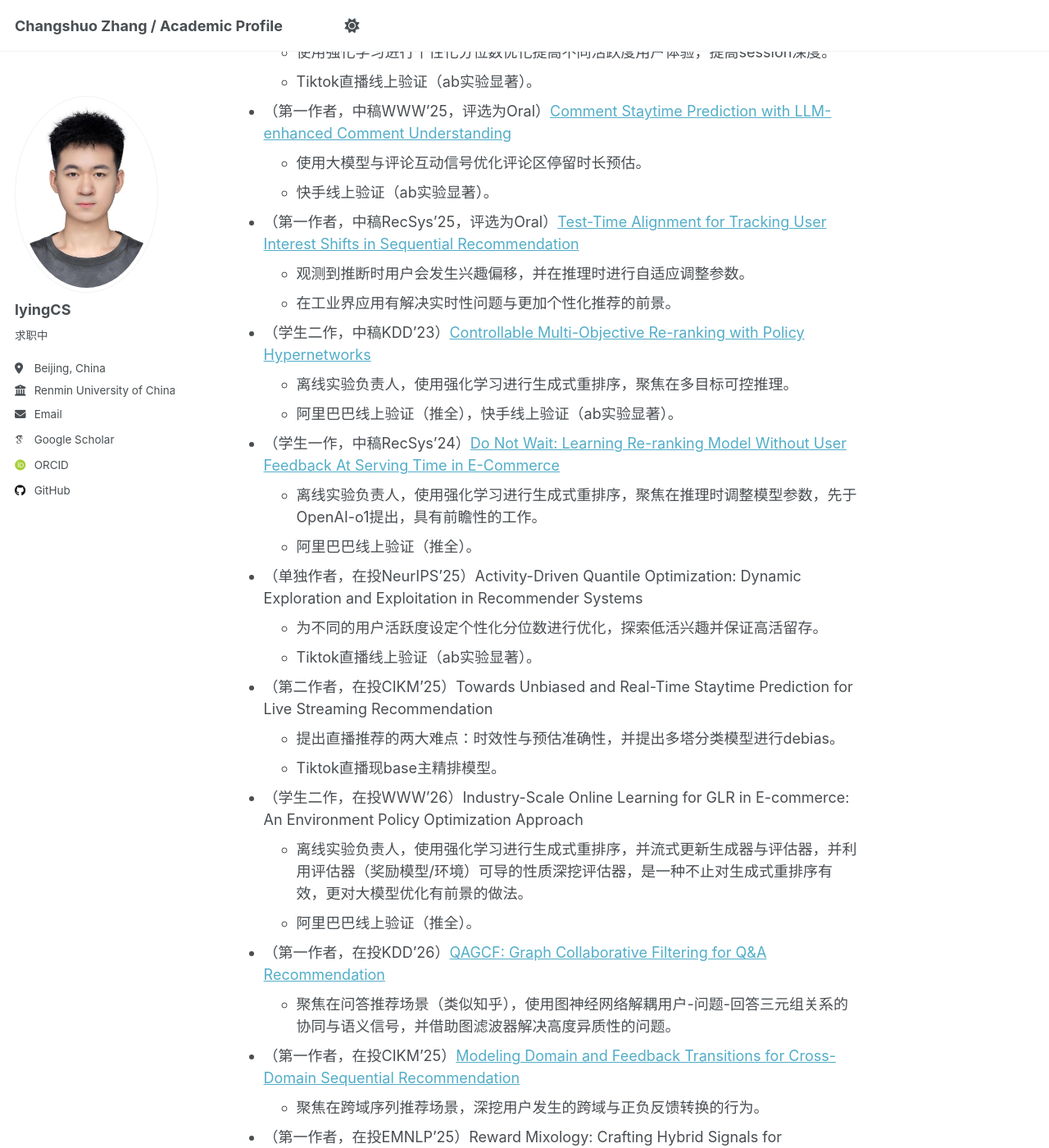
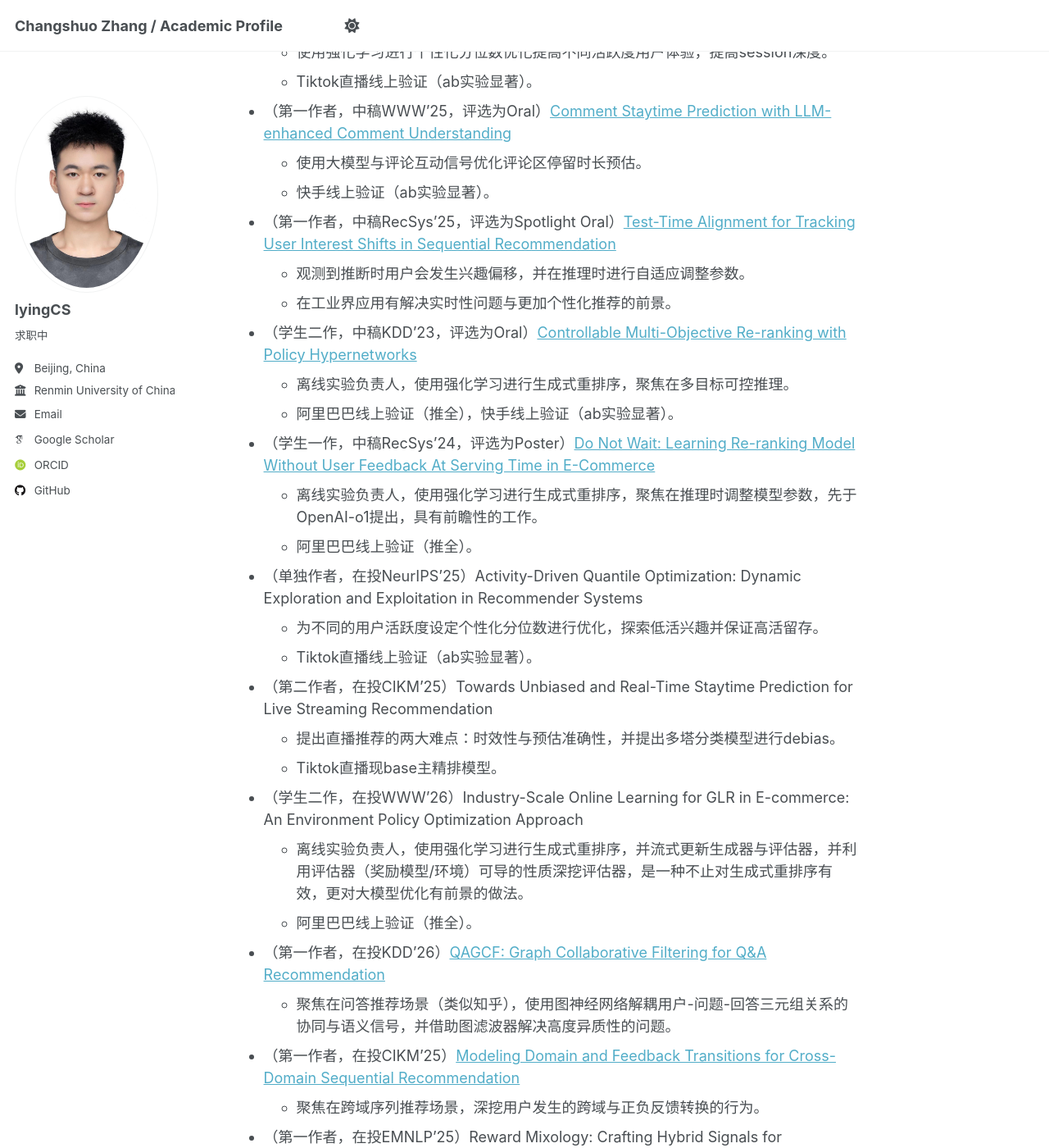
Before and after one commit to lyingCS/lyingCS.github.io, a Jekyll site: the page built from _pages/about.md, in a window 1280 px wide and 1400 px high, scrolled down 1411 px. Shown: the whole window at 82% size. Built offline with Jekyll 4.4.1, drawn with Linux system fonts in a browser that asks for light colours; some web fonts are replaced; some of the changed text lies outside the part shown.

Commit message:
Update about.md

```diff
--- a/_pages/about.md
+++ b/_pages/about.md
@@ -56,13 +56,13 @@ redirect_from:
 + （第一作者，中稿WWW'25，评选为Oral）[Comment Staytime Prediction with LLM-enhanced Comment Understanding](https://dl.acm.org/doi/10.1145/3701716.3715213)
   + 使用大模型与评论互动信号优化评论区停留时长预估。
   + 快手线上验证（ab实验显著）。
-+ （第一作者，中稿RecSys'25，评选为Oral）[Test-Time Alignment for Tracking User Interest Shifts in Sequential Recommendation](https://arxiv.org/abs/2504.01489)
++ （第一作者，中稿RecSys'25，评选为Spotlight Oral）[Test-Time Alignment for Tracking User Interest Shifts in Sequential Recommendation](https://arxiv.org/abs/2504.01489)
   + 观测到推断时用户会发生兴趣偏移，并在推理时进行自适应调整参数。
   + 在工业界应用有解决实时性问题与更加个性化推荐的前景。
-+ （学生二作，中稿KDD'23）[Controllable Multi-Objective Re-ranking with Policy Hypernetworks](https://dl.acm.org/doi/abs/10.1145/3580305.3599796)
++ （学生二作，中稿KDD'23，评选为Oral）[Controllable Multi-Objective Re-ranking with Policy Hypernetworks](https://dl.acm.org/doi/abs/10.1145/3580305.3599796)
   + 离线实验负责人，使用强化学习进行生成式重排序，聚焦在多目标可控推理。
   + 阿里巴巴线上验证（推全），快手线上验证（ab实验显著）。
-+ （学生一作，中稿RecSys'24）[Do Not Wait: Learning Re-ranking Model Without User Feedback At Serving Time in E-Commerce](https://dl.acm.org/doi/abs/10.1145/3640457.3688165)
++ （学生一作，中稿RecSys'24，评选为Poster）[Do Not Wait: Learning Re-ranking Model Without User Feedback At Serving Time in E-Commerce](https://dl.acm.org/doi/abs/10.1145/3640457.3688165)
   + 离线实验负责人，使用强化学习进行生成式重排序，聚焦在推理时调整模型参数，先于OpenAI-o1提出，具有前瞻性的工作。
   + 阿里巴巴线上验证（推全）。
 + （单独作者，在投NeurIPS'25）Activity-Driven Quantile Optimization: Dynamic Exploration and Exploitation in Recommender Systems
@@ -81,7 +81,7 @@ redirect_from:
 + （第一作者，在投EMNLP'25）Reward Mixology: Crafting Hybrid Signals for
   Reinforcement Learning Driven In-Context Learning
   + 将示例选取建立为MDP过程，使用强化学习深挖大模型ICL能力。
-+ （非第一作者，中稿FCS）[A Survey of Controllable Learning: Methods and Applications in Information Retrieval](https://arxiv.org/abs/2407.06083)
++ （非第一作者，中稿FCS，入选优青论坛）[A Survey of Controllable Learning: Methods and Applications in Information Retrieval](https://arxiv.org/abs/2407.06083)
   + 可控信息检索综述，旨在让推荐模型在无需重新训练的情况下，动态适应不断变化的任务目标，应对复杂多变的用户/平台需求。
 
 荣誉证书
```
